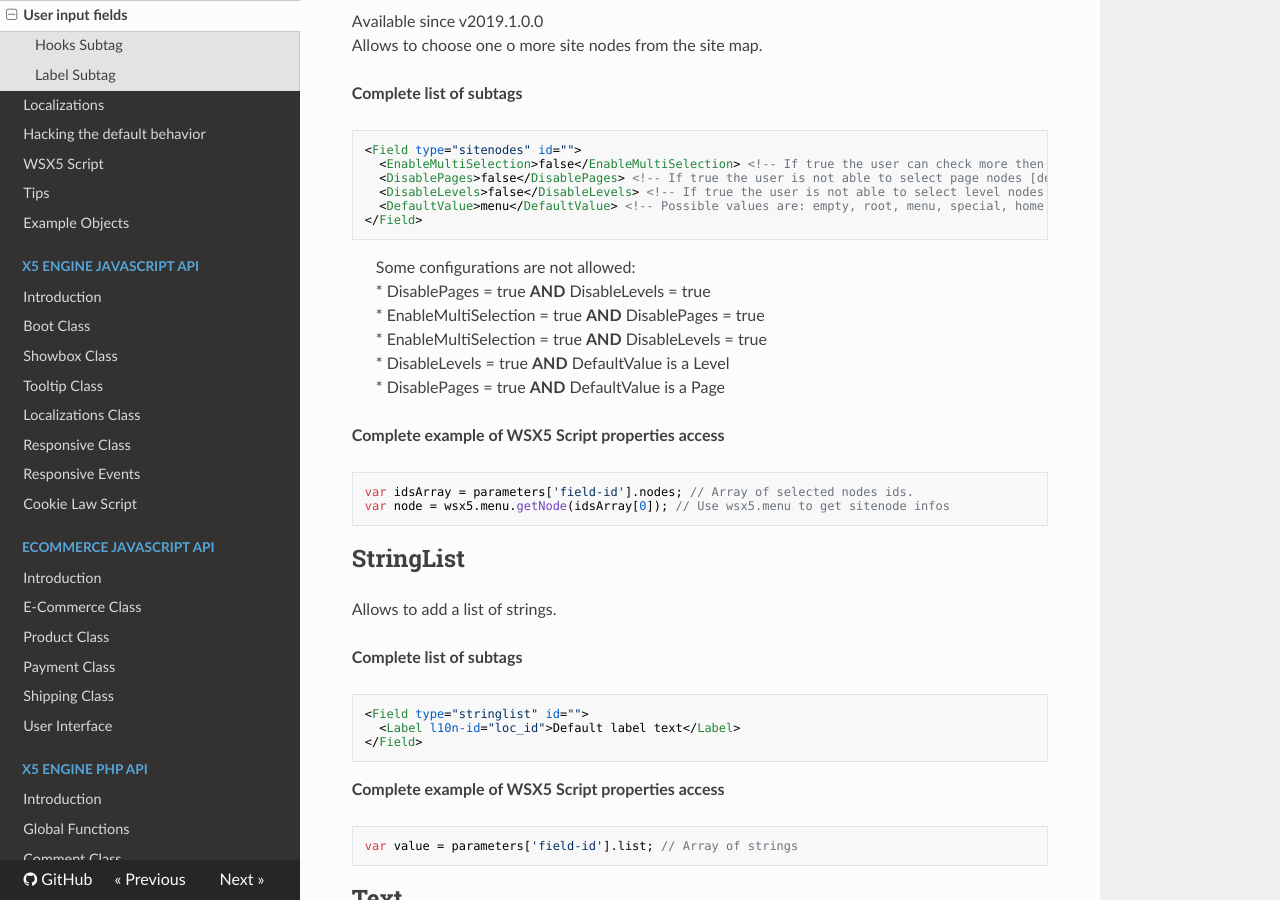
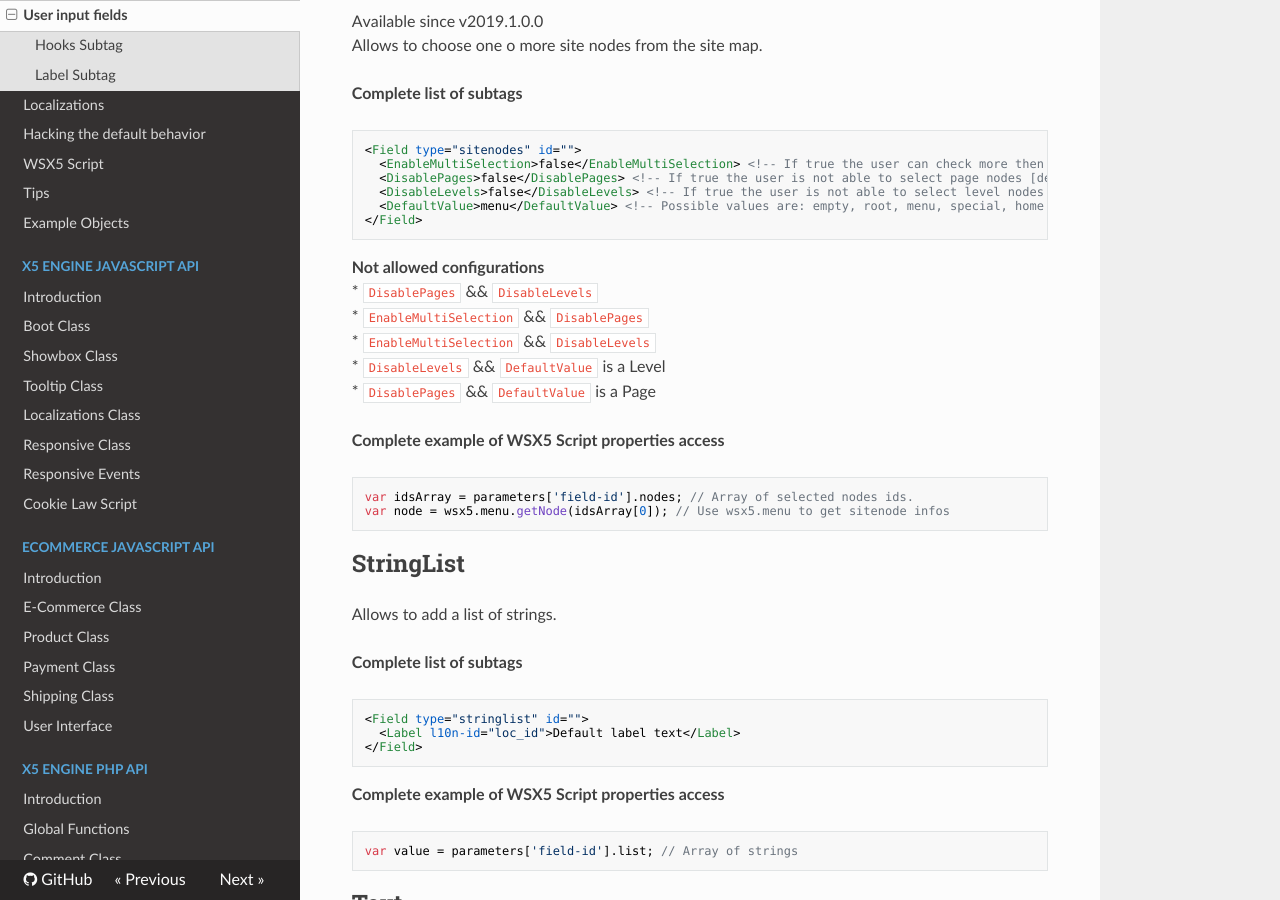
Before and after one commit to WebSiteX5/wsx5-developers-guide, an MkDocs documentation site: the page built from docs/optional-objects/user-input-fields.md, in a window 1280 px wide and 900 px high, scrolled down 9814 px. Built offline with MkDocs 1.6.1, drawn with Linux system fonts in a browser that asks for light colours; nearby versions of some CDN libraries; old or Windows-style settings are respelled for this version of MkDocs.

````diff
--- a/docs/optional-objects/user-input-fields.md
+++ b/docs/optional-objects/user-input-fields.md
@@ -458,12 +458,13 @@ Allows to choose one o more site nodes from the site map.
   <DefaultValue>menu</DefaultValue> <!-- Possible values are: empty, root, menu, special, home [default: empty] -->
 </Field>
 ```
->Some configurations are not allowed:
->* DisablePages = true **AND** DisableLevels = true
->* EnableMultiSelection = true **AND** DisablePages = true
->* EnableMultiSelection = true **AND** DisableLevels = true
->* DisableLevels = true **AND** DefaultValue is a Level
->* DisablePages = true **AND** DefaultValue is a Page
+
+**Not allowed configurations**
+* `DisablePages` && `DisableLevels`
+* `EnableMultiSelection` && `DisablePages`
+* `EnableMultiSelection` && `DisableLevels`
+* `DisableLevels` && `DefaultValue` is a Level
+* `DisablePages` && `DefaultValue` is a Page
 
 **Complete example of WSX5 Script properties access**
 ```js
````
Also changed, not shown: docs/optional-objects/wsx5-script.md (+1 -1 lines).
